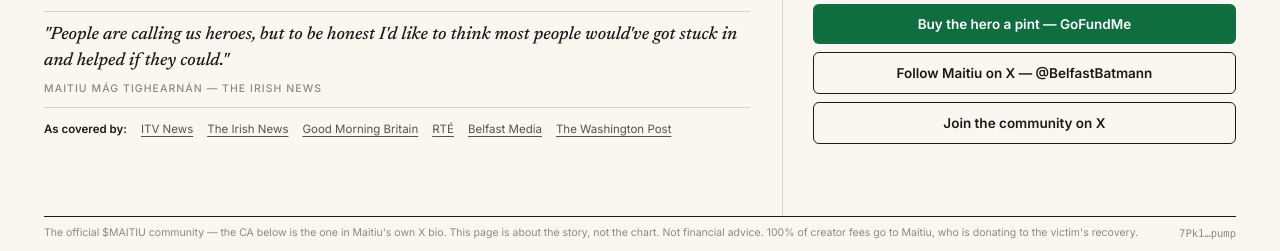
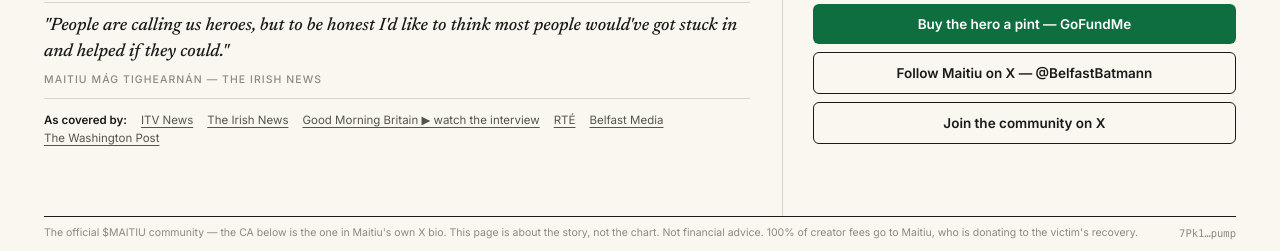
Before and after one commit to eckiffo/BELFASTHERO, a plain HTML site: page index.html in a window 1280 px wide. Shown: the part 549-800 px from the top of the page. Drawn offline with Linux system fonts and the light colour scheme.

Commit message:
Link GMB press entry to the interview video
Co-Authored-By: Claude Fable 5 <noreply@anthropic.com>

```diff
--- a/index.html
+++ b/index.html
@@ -179,7 +179,7 @@
       <span class="lbl">As covered by:</span>
       <a href="https://www.itv.com/watch/news/meet-the-hero-who-fought-off-suspected-knifeman-behind-belfast-attack/zxtttq1" target="_blank" rel="noopener">ITV News</a>
       <a href="https://www.irishnews.com/news/northern-ireland/north-belfast-hurley-stick-hero-talks-about-how-he-smashed-attacker-across-head-5MGO3GVAM5AN3O7AW3EPLGACZE/" target="_blank" rel="noopener">The Irish News</a>
-      <a href="https://www.thejournal.ie/bystander-maitiu-belfast-stabbing-good-morning-britain-7067160-Jun2026/" target="_blank" rel="noopener">Good Morning Britain</a>
+      <a href="https://youtu.be/MDZh95-PJn8" target="_blank" rel="noopener">Good Morning Britain &#9654; watch the interview</a>
       <a href="https://www.rte.ie/news/2026/0610/1577654-belfast-knife-attack/" target="_blank" rel="noopener">RTÉ</a>
       <a href="https://belfastmedia.com/over-17-000-raised-for-hurl-hero-who-intervened-in-horrific-kinnaird-attack" target="_blank" rel="noopener">Belfast Media</a>
       <a href="https://www.washingtonpost.com/world/2026/06/10/northern-ireland-belfast-stabbing-violence/ca721b74-64a4-11f1-bdd4-805ebb99a693_story.html" target="_blank" rel="noopener">The Washington Post</a>
```
